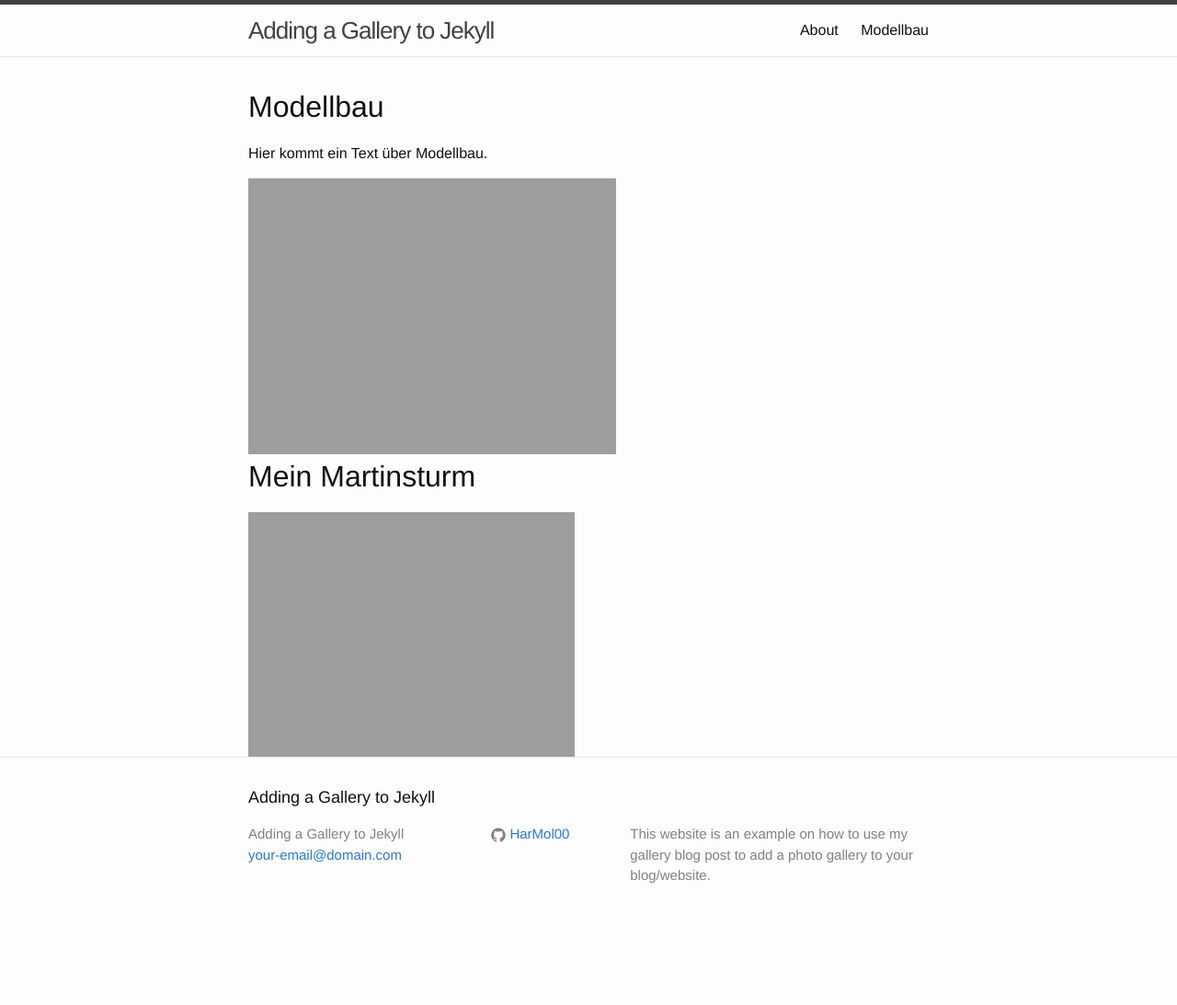
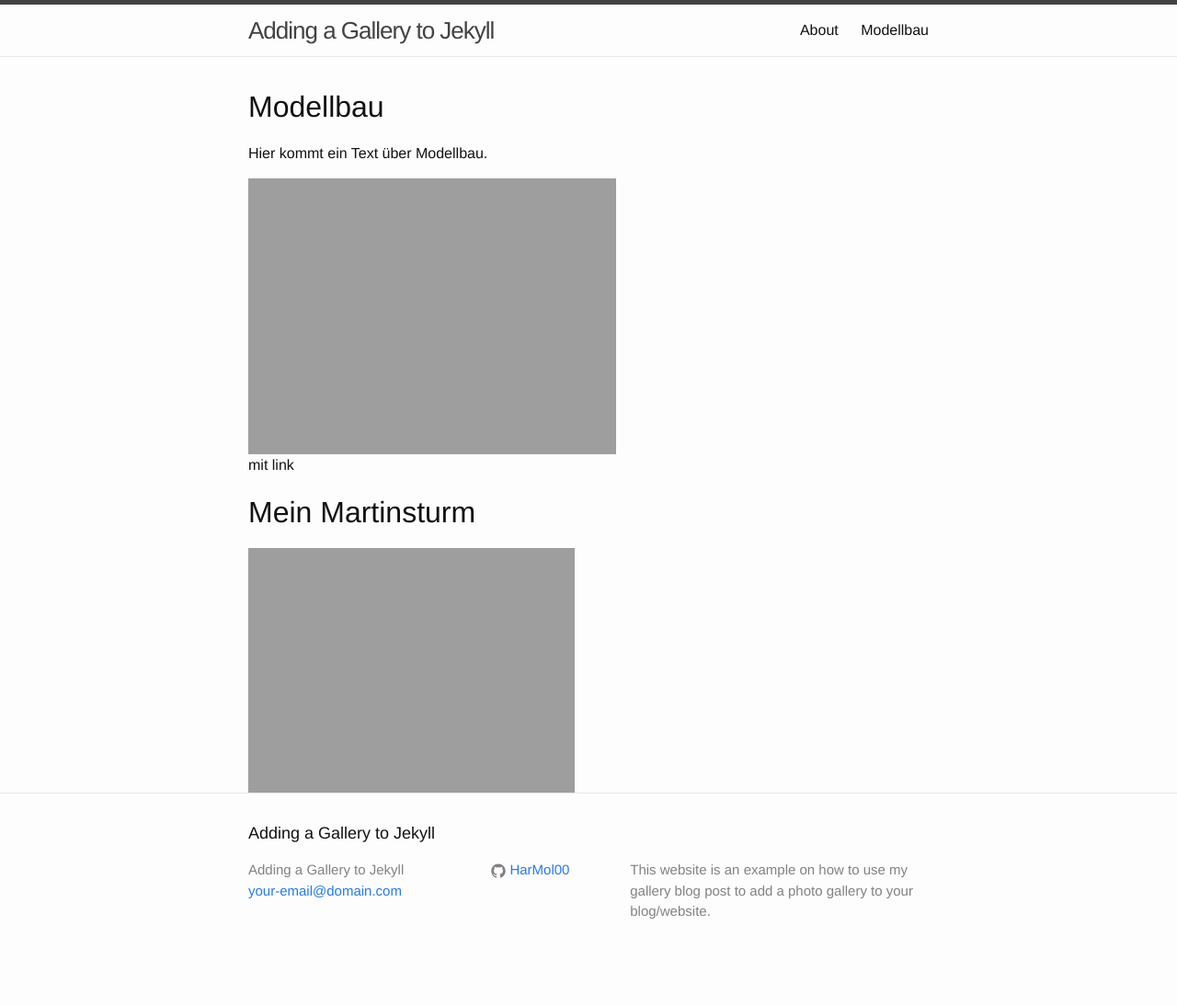
Before and after one commit to HarMol00/homepage, a Jekyll site: the page built from photography/index.html, in a window 1280 px wide. Shown: the whole page at 92% size. Built offline with Jekyll 4.4.1, drawn with Linux system fonts in a browser that asks for light colours; before the commit the page ends 1054 px from its top, so only the background shows below that.

Commit message:
experiment 2

```diff
--- a/photography/index.html
+++ b/photography/index.html
@@ -7,7 +7,10 @@
 <h1>{{ page.title }}</h1>
 
 <p>Hier kommt ein Text über Modellbau.</p>
-<img alt="" src="//HarMol00.github.io/homepage/assets/photography/martinsturm/Martinsturm01-thumb.jpg" />
+ <a href="//HarMol00.github.io/homepage/assets/photography/martinsturm/Martinsturm01.jpg" data-responsive="" class="image">
+      <img alt="" src="//HarMol00.github.io/homepage/assets/photography/martinsturm/Martinsturm01-thumb.jpg" />
+    </a>
+	<p>mit link</p>
 
 {% assign count = 0 %}
 {% assign align = "left" %}
```
